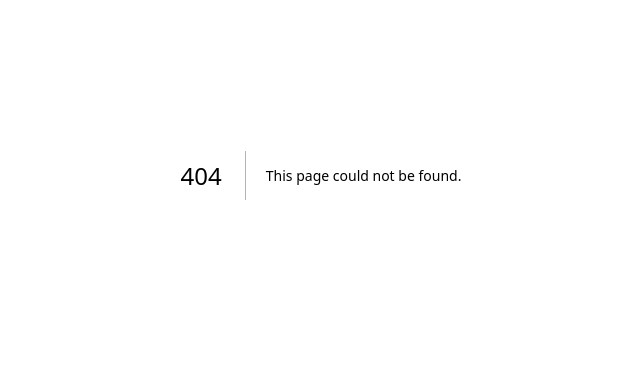
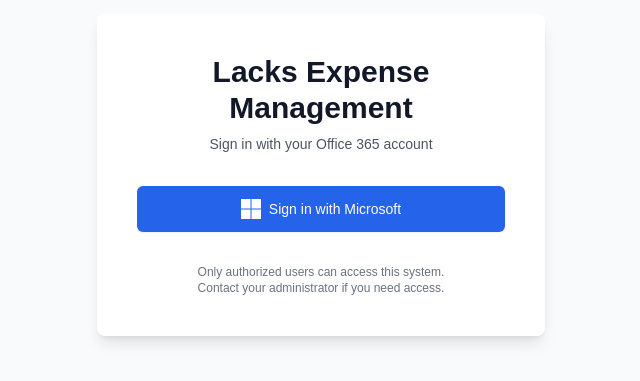
Before and after one commit to mobilacks/lacks-expense-management, a Next.js app: page /auth/signin in a window 1280 px wide. Before the commit this address had no page. Shown: the part 225-606 px from the top of the page, without its empty margins (319-959 px from the left). Built offline with nearby package versions, Linux system fonts and the light colour scheme.

Commit message:
Implement SignIn component for user authentication

```diff
--- /dev/null
+++ b/app/auth/signin/page.tsx
@@ -0,0 +1,37 @@
+'use client'
+
+import { signIn } from 'next-auth/react'
+
+export default function SignIn() {
+  return (
+    <div className="flex min-h-screen items-center justify-center bg-gray-50">
+      <div className="w-full max-w-md space-y-8 rounded-lg bg-white p-10 shadow-lg">
+        <div className="text-center">
+          <h2 className="text-3xl font-bold text-gray-900">
+            Lacks Expense Management
+          </h2>
+          <p className="mt-2 text-sm text-gray-600">
+            Sign in with your Office 365 account
+          </p>
+        </div>
+
+        <div className="mt-8">
+          <button
+            onClick={() => signIn('azure-ad', { callbackUrl: '/dashboard' })}
+            className="w-full flex justify-center items-center py-3 px-4 border border-transparent rounded-md shadow-sm text-sm font-medium text-white bg-blue-600 hover:bg-blue-700 focus:outline-none focus:ring-2 focus:ring-offset-2 focus:ring-blue-500"
+          >
+            <svg className="w-5 h-5 mr-2" fill="currentColor" viewBox="0 0 24 24">
+              <path d="M11.4 24H0V12.6h11.4V24zM24 24H12.6V12.6H24V24zM11.4 11.4H0V0h11.4v11.4zm12.6 0H12.6V0H24v11.4z"/>
+            </svg>
+            Sign in with Microsoft
+          </button>
+        </div>
+
+        <p className="mt-4 text-center text-xs text-gray-500">
+          Only authorized users can access this system.<br />
+          Contact your administrator if you need access.
+        </p>
+      </div>
+    </div>
+  )
+}
```
